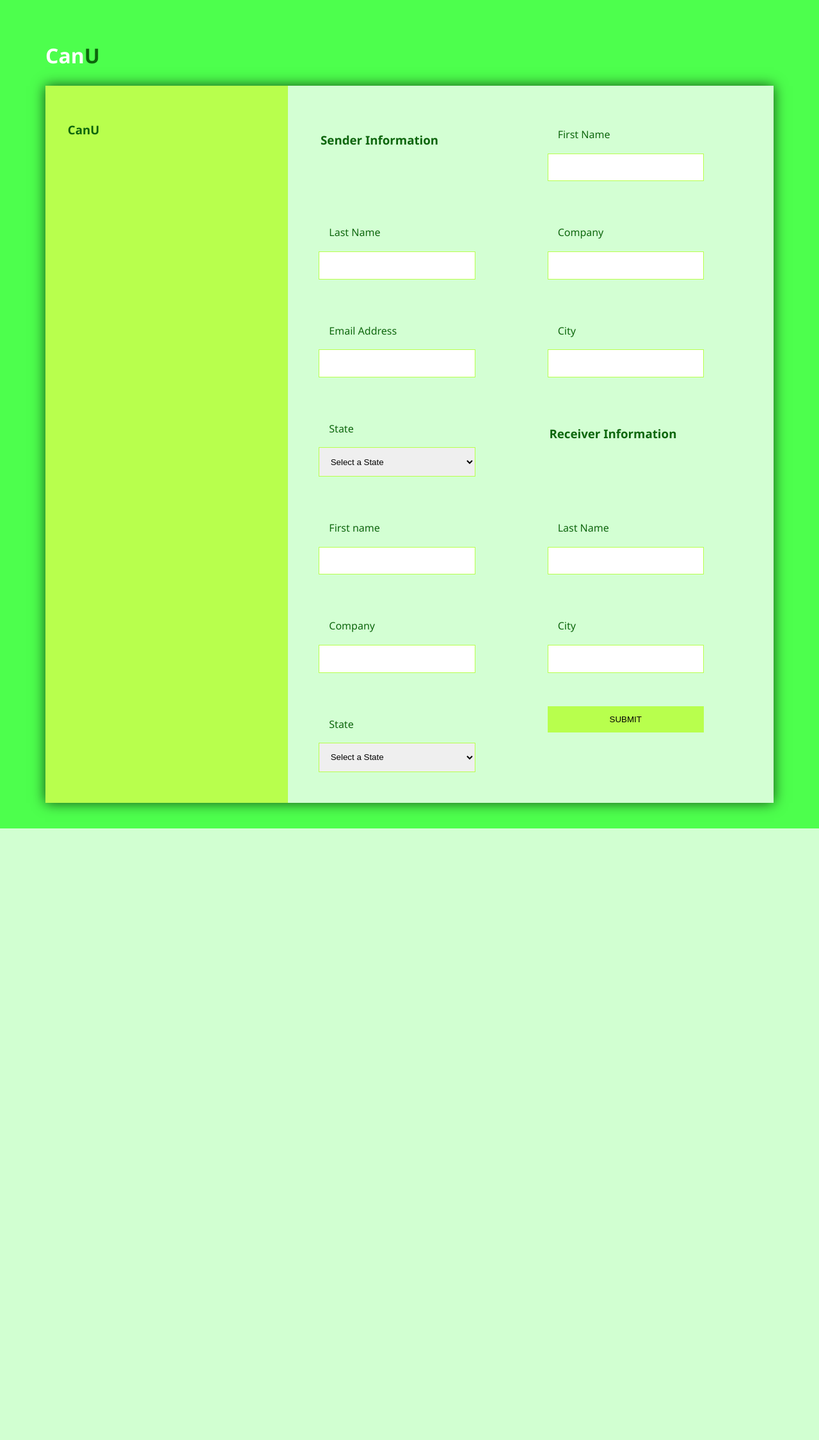
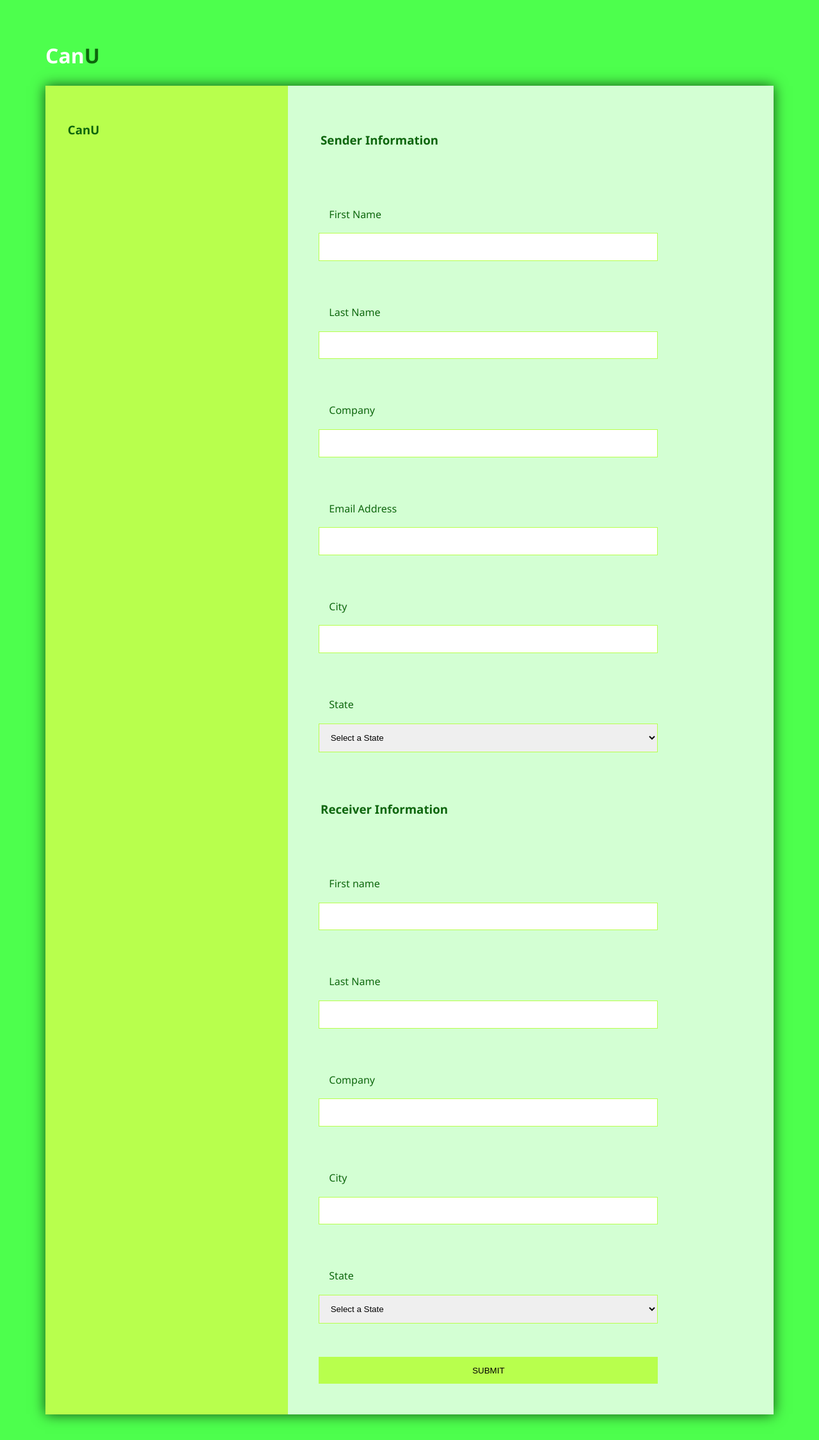
Before and after one commit to TLJessop/CanU-fb, a Node server app: page / in a window 1280 px wide. Shown: the whole page at 64% size. Before the commit the page ends 1295 px from the top, so only its background shows below. Run offline with Node 20, Linux system fonts and the light colour scheme; some libraries are stand-ins or nearby versions.

Commit message:
single row

```diff
--- a/public/style.css
+++ b/public/style.css
@@ -64,7 +64,7 @@
 
 .shippingInfo form {
    display: grid;
-   grid-template-columns: 1fr 1fr;
+   grid-template-columns: 1fr;
    grid-gap: 20px;
 }
 
```
